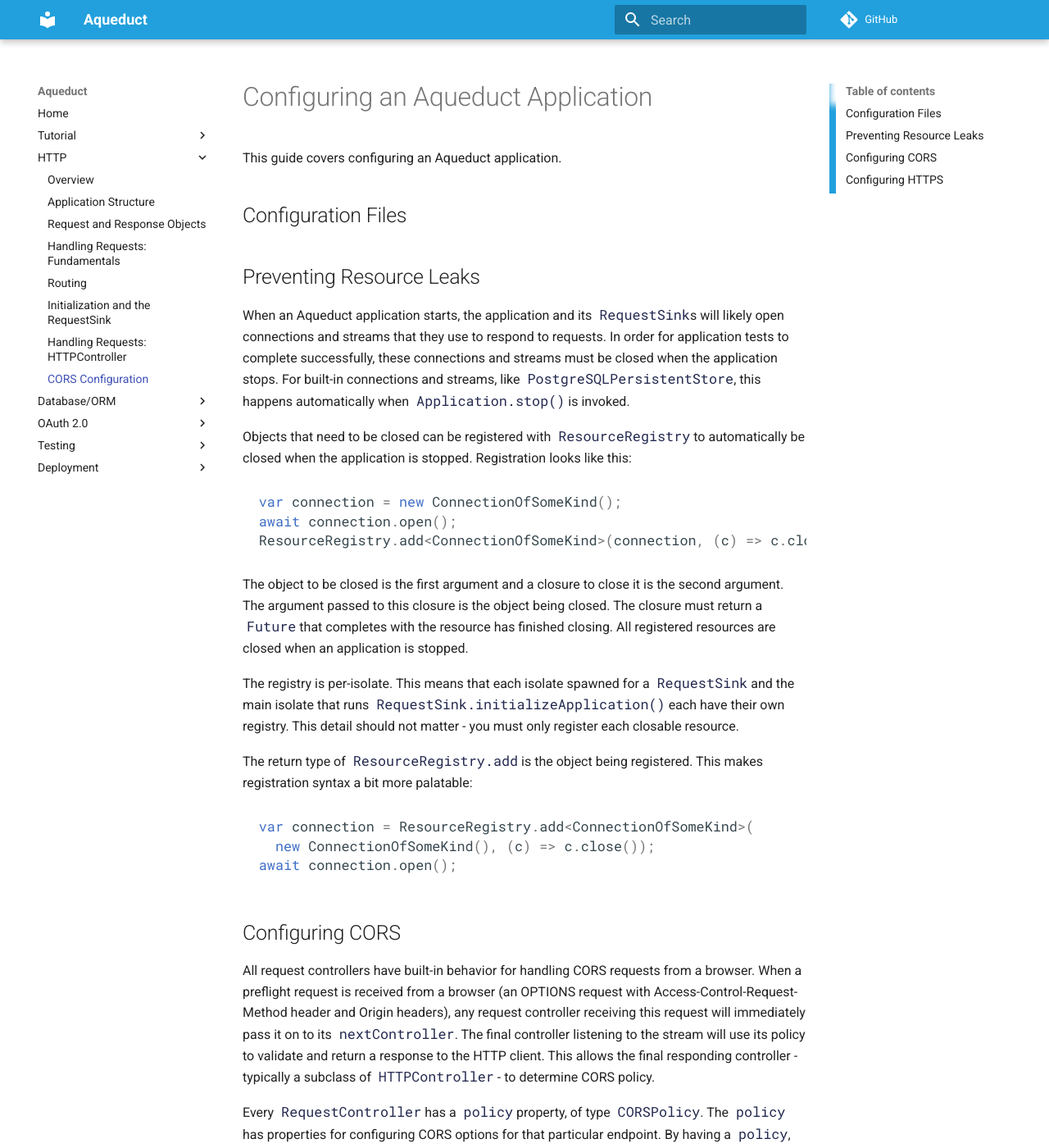
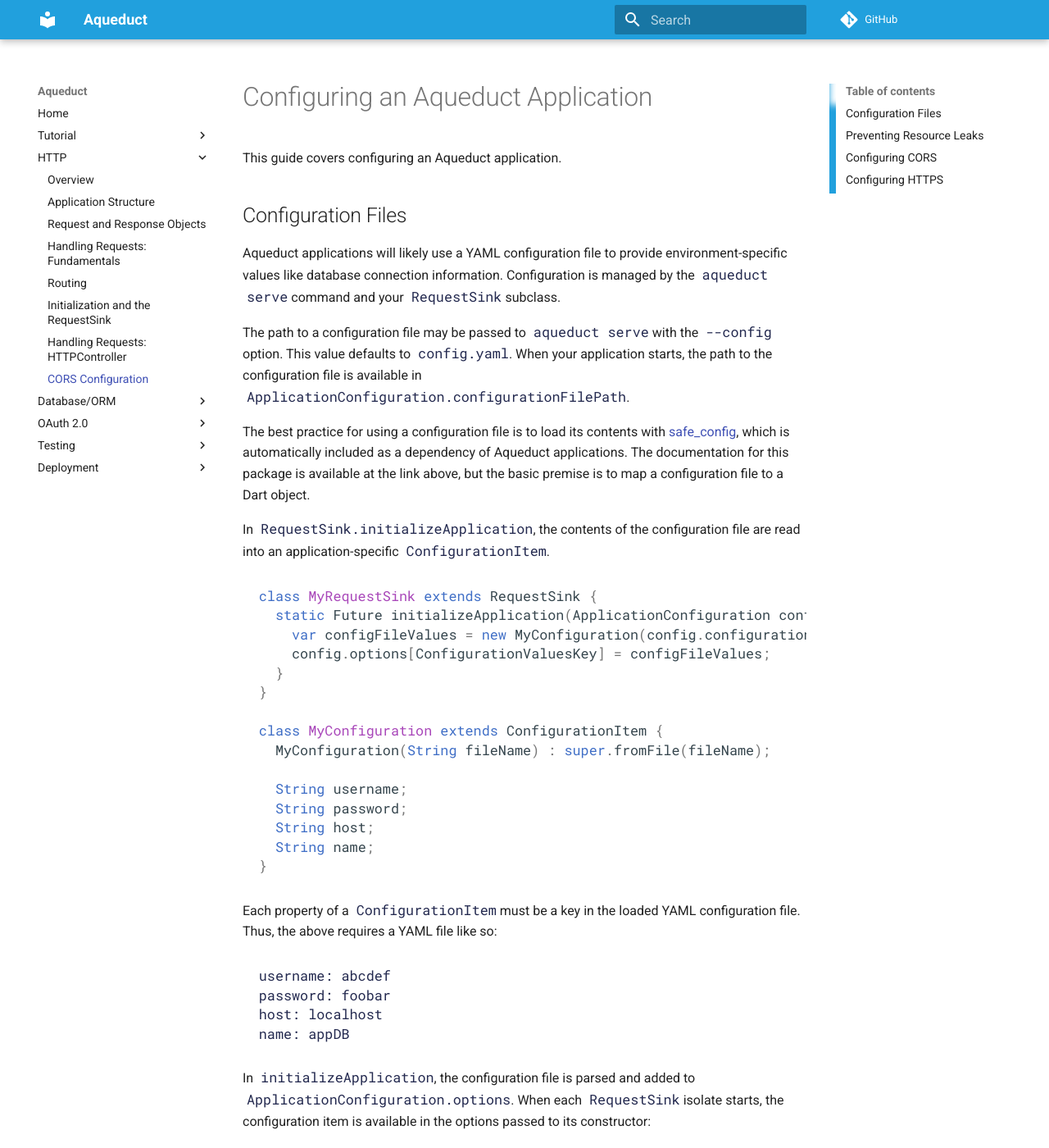
Before and after one commit to stablekernel/aqueduct, an MkDocs documentation site: the page built from docs/docs/http/configure.md, in a window 1280 px wide and 1400 px high. Shown: the whole window at 82% size. Built offline with MkDocs 1.6.1 and Material for MkDocs 9.7.7, drawn with Linux system fonts in a browser that asks for light colours; comment, search, counter and statistics services are not loaded; old or Windows-style settings are respelled for this version of MkDocs; some of the changed text lies outside the part shown.

Commit message:
Configuration docs

````diff
--- a/docs/docs/http/configure.md
+++ b/docs/docs/http/configure.md
@@ -3,6 +3,60 @@
 This guide covers configuring an Aqueduct application.
 
 ## Configuration Files
+
+Aqueduct applications will likely use a YAML configuration file to provide environment-specific values like database connection information. Configuration is managed by the `aqueduct serve` command and your `RequestSink` subclass.
+
+The path to a configuration file may be passed to `aqueduct serve` with the `--config` option. This value defaults to `config.yaml`. When your application starts, the path to the configuration file is available in `ApplicationConfiguration.configurationFilePath`.
+
+The best practice for using a configuration file is to load its contents with [safe_config](https://pub.dartlang.org/packages/safe_config), which is automatically included as a dependency of Aqueduct applications. The documentation for this package is available at the link above, but the basic premise is to map a configuration file to a Dart object.
+
+In `RequestSink.initializeApplication`, the contents of the configuration file are read into an application-specific `ConfigurationItem`.
+
+```dart
+class MyRequestSink extends RequestSink {
+  static Future initializeApplication(ApplicationConfiguration config) async {
+    var configFileValues = new MyConfiguration(config.configurationFilePath);
+    config.options[ConfigurationValuesKey] = configFileValues;
+  }
+}
+
+class MyConfiguration extends ConfigurationItem {
+  MyConfiguration(String fileName) : super.fromFile(fileName);
+
+  String username;
+  String password;
+  String host;
+  String name;
+}
+```
+
+Each property of a `ConfigurationItem` must be a key in the loaded YAML configuration file. Thus, the above requires a YAML file like so:
+
+```
+username: abcdef
+password: foobar
+host: localhost
+name: appDB
+```
+
+In `initializeApplication`, the configuration file is parsed and added to `ApplicationConfiguration.options`. When each `RequestSink` isolate starts, the configuration item is available in the options passed to its constructor:
+
+```dart
+class MyRequestSink extends RequestSink {
+  static Future initializeApplication(ApplicationConfiguration config) async {
+    var configFileValues = new MyConfiguration(config.configurationFilePath);
+    config.options["appOptions"] = configFileValues;
+  }
+
+  MyRequestSink(ApplicationConfiguration config) : super(config) {
+    var options = config["appOptions"];
+    var store = new PostgreSQLPersistentStore.fromConnectionInfo(
+      options.username, options.password, options.host, 5432, options.name);
+  }
+}
+```
+
+The `safe_config` package has instructions for more complex configuration patterns and some built-in configuration types for things like database connections.
 
 ## Preventing Resource Leaks
 
````
Also changed, not shown: docs/docs/http/request_sink.md (+1 -1 lines).
